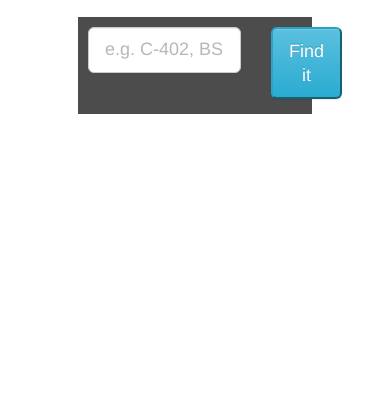
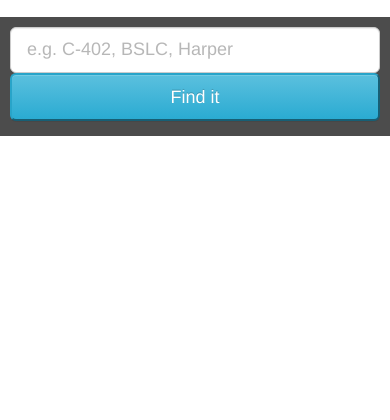
Before and after one commit to jbierfeldt/WAMC, a Django app: page / in a window 390 px wide. Shown: the top 420 px of the page. Run offline with Django 3.2, Linux system fonts and the light colour scheme; some libraries are stand-ins or nearby versions.

Commit message:
Improved Mobile

```diff
--- a/src/map/static/map/css/map.css
+++ b/src/map/static/map/css/map.css
@@ -39,6 +39,13 @@ html, body {
 	right: 0;
 	margin-left: auto;
 	margin-right: auto;
+}
+
+@media only screen
+and (max-width: 755px) {
+    #main-controls-container {
+	    width: 100%;
+    }
 }
 
 #control-bar {
--- a/src/map/templates/map/index.html
+++ b/src/map/templates/map/index.html
@@ -69,11 +69,11 @@
 				<div id="control-bar">
 					<form class="form-horizontal" role="form">
   						<div class="form-group form-group-lg">
-  							<div class="col-xs-9">
+  							<div class="col-sm-9">
       							<input id="search_bar" class="form-control" type="text" id="formGroupInputLarge" placeholder="e.g. C-402, BSLC, Harper">
     						</div>
-    						<div class="col-xs-3">
-    							<button type="submit" class="btn-lg btn-info">Find it</button>
+    						<div class="col-sm-3">
+    							<button type="submit" class="btn-lg btn-info btn-block">Find it</button>
     						</div>
   						</div>
   					</form>
```
